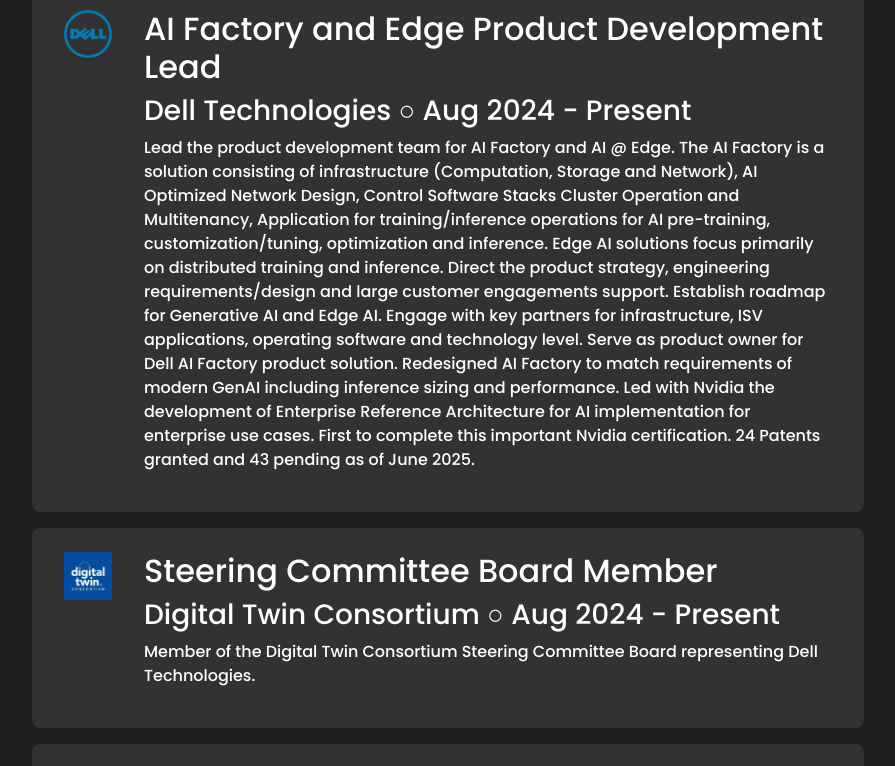
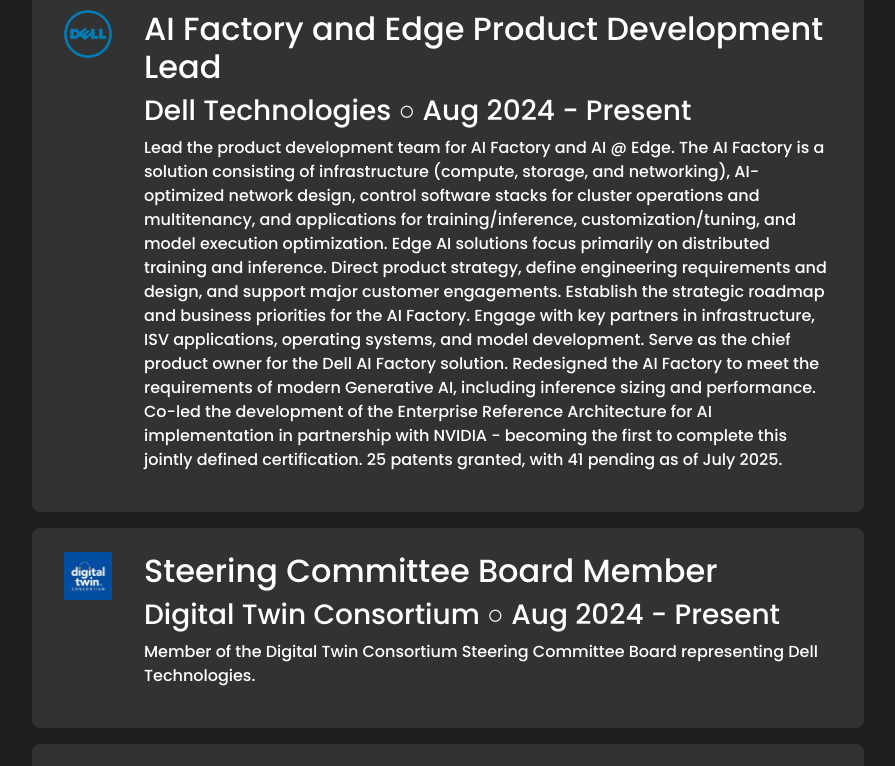
Before and after one commit to nicolewhitee/jw-portfolio, a React (Create React App) app: page / in a window 1280 px wide. Shown: the part 2080-2846 px from the top of the page, without its empty margins (192-1087 px from the left). Built offline with nearby package versions, Linux system fonts and the light colour scheme.

Commit message:
Update job description and patents

```diff
--- a/src/components/About/about.js
+++ b/src/components/About/about.js
@@ -107,18 +107,25 @@
                         <div className="h2">AI Factory and Edge Product Development Lead</div>
                         <div className="h3">Dell Technologies &#9675; Aug 2024 - Present</div>
                         <p>
-                            Lead the product development team for AI Factory and AI @ Edge.
-                            The AI Factory is a solution consisting of infrastructure (Computation, Storage and Network),
-                            AI Optimized Network Design, Control Software Stacks Cluster Operation and Multitenancy,
-                            Application for training/inference operations for AI pre-training, customization/tuning,
-                            optimization and inference. Edge AI solutions focus primarily on distributed training and inference.
-                            Direct the product strategy, engineering requirements/design and large customer engagements support.
-                            Establish roadmap for Generative AI and Edge AI.  Engage with key partners for infrastructure, ISV
-                            applications, operating software and technology level. Serve as product owner for Dell AI Factory
-                            product solution.  Redesigned AI Factory to match requirements of modern GenAI including inference
-                            sizing and performance.  Led with Nvidia the development of Enterprise Reference Architecture for
-                            AI implementation for enterprise use cases. First to complete this important Nvidia certification.
-                            24 Patents granted and 43 pending as of June 2025.
+                            Lead the product development team for AI Factory and AI @ Edge. The AI
+                            Factory is a solution consisting of infrastructure (compute, storage, and
+                            networking), AI-optimized network design, control software stacks for cluster
+                            operations and multitenancy, and applications for training/inference,
+                            customization/tuning, and model execution optimization. Edge AI solutions
+                            focus primarily on distributed training and inference.
+
+                            Direct product strategy, define engineering requirements and design, and
+                            support major customer engagements. Establish the strategic roadmap and
+                            business priorities for the AI Factory. Engage with key partners in infrastructure,
+                            ISV applications, operating systems, and model development. Serve as the chief
+                            product owner for the Dell AI Factory solution.
+
+                            Redesigned the AI Factory to meet the requirements of modern Generative AI,
+                            including inference sizing and performance. Co-led the development of the Enterprise
+                            Reference Architecture for AI implementation in partnership with NVIDIA - becoming
+                            the first to complete this jointly defined certification.
+
+                            25 patents granted, with 41 pending as of July 2025.
                         </p>
                     </div>
                 </div>
--- a/src/components/Patents/patents.js
+++ b/src/components/Patents/patents.js
@@ -15,7 +15,7 @@
         <>
             <section id='patents'>
                 <div className="headerTitle" aria-level="1" role="heading">Patents</div>
-                <div className="h5 mb-4">67 patents applied, 24 patents granted to date</div>
+                <div className="h5 mb-4">67 patents applied, 25 patents granted to date</div>
                 <div className="container">
                     <div className="row display-flex g-5">
                         {patentsArray.slice(0, next).map((patent, index) => {
--- a/src/components/Patents/patentsArray.js
+++ b/src/components/Patents/patentsArray.js
@@ -1,4 +1,10 @@
 const patentsArray = [
+    {
+        title: 'Method and System for Managing a Distributed Multi-Tiered Computing Environment Based on Load Predictions',
+        patentId: '12353923',
+        dateIssued: 'Jul 8, 2025',
+        description: 'Techniques described herein relate to a method for manag­ing a distributed multi-tiered computing (DMC) environ­ment. The method includes identifying, by a global control­ler, a load management prediction event; in response to identifying the load management prediction event: obtaining offline data from local controllers associated with a plurality of DMC domains of the DMC environment; generating load management predictions using the offline data; adjusting local controller scheduling policies based on the load man­agement predictions; adjusting global controller scheduling policies based on the load management predictions; making a first determination that the load management predictions require infrastructure adjustments; and in response to the first determination: initiating infrastructure capacity adjust­ment based on the load management predictions.'
+    },
     {
         title: 'Method and System for Managing Resource Buffers in a Distributed Multi-Tiered Computing Environment',
         patentId: '12327144',
@@ -284,11 +290,6 @@
         dateIssued: 'Feb 21, 2023'
     },
     {
-        title: 'Method and System for Managing a Distributed Multi-Tiered Computing Environment',
-        patentId: '17/722147',
-        dateIssued: 'Apr 15, 2022'
-    },
-    {
         title: 'Method and System for Provisioning Applications in a Distributed Multi-Tiered Computing Environment',
         patentId: '17/722066',
         dateIssued: 'Apr 15, 2022'
```
